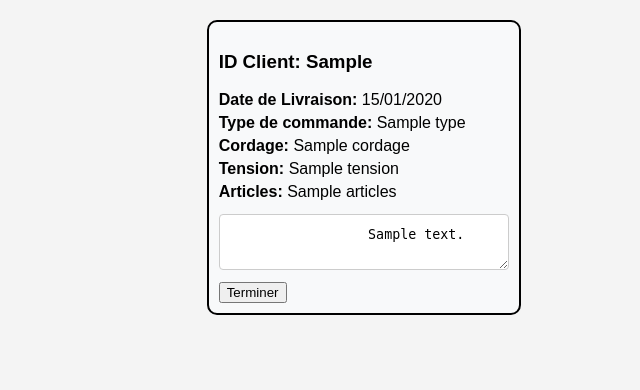
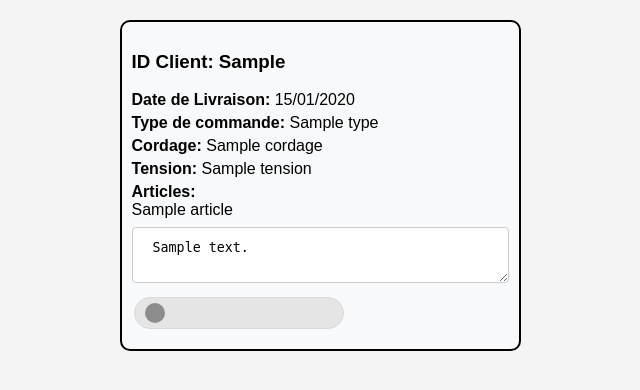
Before and after one commit to DamienBataillardGOATT/goatt-tools, a Flask app: template templates/orderpage.html in a window 1280 px wide. Shown: the top 390 px of the page, without its empty margins (114-754 px from the left). Run offline with Flask 3, Linux system fonts and the light colour scheme; the template is opened without the code that fills it: most values are stand-ins (such as "Sample title", 1, 10 or a date in 2020).

Commit message:
orderpage

```diff
--- a/static/css/styles.css
+++ b/static/css/styles.css
@@ -236,3 +236,29 @@ input[type="radio"] {
 .date-grey {
     color: grey;
 }
+
+.slider {
+    appearance: none;
+    width: 50%;
+    height: 10px;
+    background: #ddd;
+    outline: none;
+    opacity: 0.7;
+    -webkit-transition: .2s;
+    transition: opacity .2s;
+    border-radius: 50px;
+}
+
+.slider:hover {
+    opacity: 1;
+}
+
+.slider::-webkit-slider-thumb {
+    appearance: none;
+    appearance: none;
+    width: 20px;
+    height: 20px;
+    background: #5f5f5f;
+    cursor: pointer;
+    border-radius: 50%;
+}
--- a/static/routes/order_page.py
+++ b/static/routes/order_page.py
@@ -43,7 +43,8 @@ def orderpage():
 
         tension = commande['fields'].get('Tension', '')
 
-        articles = commande['fields'].get('Articles', '')
+        articles_str = commande['fields'].get('Articles', '')
+        articles= articles_str.split('\n')
 
         note = commande['fields'].get('Notes', '')
 
--- a/static/scripts/script.js
+++ b/static/scripts/script.js
@@ -328,20 +328,24 @@
         });
     }
 
-    function terminerCommande(commandeId, bouton) {
+    function terminerCommande(commandeId, slider) {
+        if (slider.value == '1') {
             fetch('/orderpage/terminer-commande/' + commandeId, {
                 method: 'POST'
             })
             .then(response => response.json())
             .then(data => {
                 if(data.success) {
-                const commandeElement = bouton.closest('.commande');
+                    const commandeElement = slider.closest('.commande');
                     commandeElement.style.display = 'none';
                 } else {
+                    slider.value = '0';
                     alert('Erreur lors de la mise à jour de la commande');
                 }
             });
         }
+    }
+
 
     // Script to show/hide fields based on the chosen pickup option
     document.addEventListener('DOMContentLoaded', function() {
--- a/templates/orderpage.html
+++ b/templates/orderpage.html
@@ -19,12 +19,15 @@
             <p><strong>Type de commande:</strong> {{ details.type }}</p>
             <p><strong>Cordage:</strong> {{ details.Cordage }}</p>
             <p><strong>Tension:</strong> {{ details.Tension }}</p>
-            <p><strong>Articles:</strong> {{ details.Articles}}</p>
+            <strong>Articles:</strong>
+            <div>
+                {% for article in details.Articles %}
+                    <div class="article">{{ article }}</div>
+                {% endfor %}
+            </div>
 
-            <textarea id="note-{{ details.id }}" onblur="enregistrerNote('{{ details.id }}')" placeholder="Ajoutez une note ici...">
-                {{ details.Note }}
-            </textarea>
-            <button onclick="terminerCommande('{{ details.id }}', this)">Terminer</button>
+            <textarea id="note-{{ details.id }}" onblur="enregistrerNote('{{ details.id }}')" placeholder="Ajoutez une note ici...">{{ details.Note }}</textarea>
+            <input type="range" min="0" max="1" value="0" class="slider" id="slider-{{ details.id }}" onchange="terminerCommande('{{ details.id }}', this)">
         </div>
         {% endfor %}
     </div>
```
Lines whose indentation alone changed are shown as unchanged.
